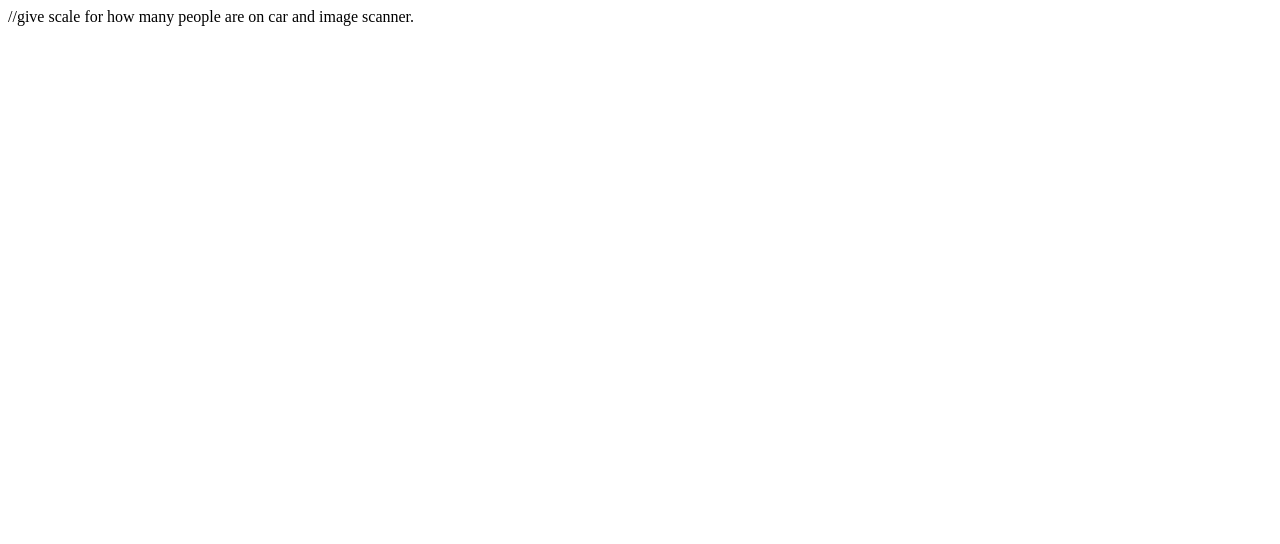
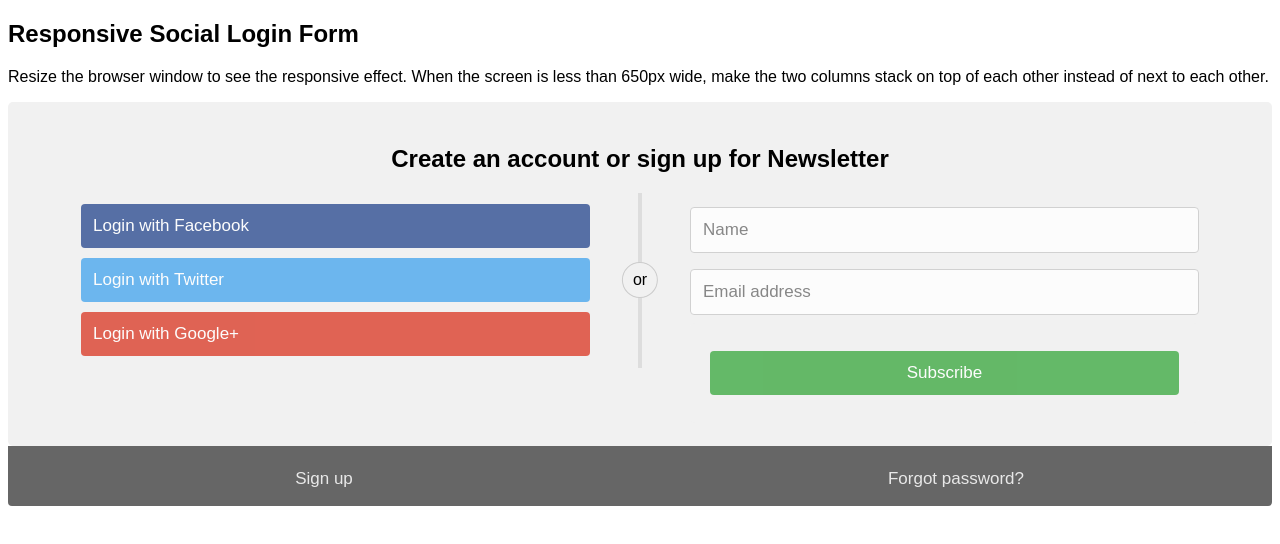
Before and after one commit to DewdLabs/mta-hackathon-team-21-22, a plain HTML site: page Client/login.html in a window 1280 px wide. Drawn offline with Linux system fonts and the light colour scheme.

Commit message:
Added styling for login

```diff
--- /dev/null
+++ b/Client/css/login.css
@@ -0,0 +1,127 @@
+body {
+    font-family: Arial, Helvetica, sans-serif;
+  }
+
+  * {
+    box-sizing: border-box;
+  }
+
+  /* style the container */
+  .container {
+    position: relative;
+    border-radius: 5px;
+    background-color: #f2f2f2;
+    padding: 20px 0 30px 0;
+  }
+
+  /* style inputs and link buttons */
+  input,
+  .btn {
+    width: 100%;
+    padding: 12px;
+    border: none;
+    border-radius: 4px;
+    margin: 5px 0;
+    opacity: 0.85;
+    display: inline-block;
+    font-size: 17px;
+    line-height: 20px;
+    text-decoration: none; /* remove underline from anchors */
+  }
+
+  input:hover,
+  .btn:hover {
+    opacity: 1;
+  }
+
+  /* add appropriate colors to fb, twitter and google buttons */
+  .fb {
+    background-color: #3B5998;
+    color: white;
+  }
+
+  .twitter {
+    background-color: #55ACEE;
+    color: white;
+  }
+
+  .google {
+    background-color: #dd4b39;
+    color: white;
+  }
+
+  /* style the submit button */
+  input[type=submit] {
+    background-color: #4CAF50;
+    color: white;
+    cursor: pointer;
+  }
+
+  input[type=submit]:hover {
+    background-color: #45a049;
+  }
+
+  /* Two-column layout */
+  .col {
+    float: left;
+    width: 50%;
+    margin: auto;
+    padding: 0 50px;
+    margin-top: 6px;
+  }
+
+  /* Clear floats after the columns */
+  .row:after {
+    content: "";
+    display: table;
+    clear: both;
+  }
+
+  /* vertical line */
+  .vl {
+    position: absolute;
+    left: 50%;
+    transform: translate(-50%);
+    border: 2px solid #ddd;
+    height: 175px;
+  }
+
+  /* text inside the vertical line */
+  .vl-innertext {
+    position: absolute;
+    top: 50%;
+    transform: translate(-50%, -50%);
+    background-color: #f1f1f1;
+    border: 1px solid #ccc;
+    border-radius: 50%;
+    padding: 8px 10px;
+  }
+
+  /* hide some text on medium and large screens */
+  .hide-md-lg {
+    display: none;
+  }
+
+  /* bottom container */
+  .bottom-container {
+    text-align: center;
+    background-color: #666;
+    border-radius: 0px 0px 4px 4px;
+  }
+
+  /* Responsive layout - when the screen is less than 650px wide, make the two columns stack on top of each other instead of next to each other */
+  @media screen and (max-width: 650px) {
+    .col {
+      width: 100%;
+      margin-top: 0;
+    }
+    /* hide the vertical line */
+    .vl {
+      display: none;
+    }
+    /* show the hidden text on small screens */
+    .hide-md-lg {
+      display: block;
+      text-align: center;
+    }
+  }
--- /dev/null
+++ b/Client/css/newsletter.css
@@ -0,0 +1,32 @@
+form {
+    border: 3px solid #f1f1f1;
+    font-family: Arial;
+  }
+
+  .container {
+    padding: 20px;
+    background-color: #f1f1f1;
+  }
+
+  input[type=text], input[type=submit] {
+    width: 100%;
+    padding: 12px;
+    margin: 8px 0;
+    display: inline-block;
+    border: 1px solid #ccc;
+    box-sizing: border-box;
+  }
+
+  input[type=checkbox] {
+    margin-top: 16px;
+  }
+
+  input[type=submit] {
+    background-color: #4CAF50;
+    color: white;
+    border: none;
+  }
+
+  input[type=submit]:hover {
+    opacity: 0.8;
+  }
--- a/Client/login.html
+++ b/Client/login.html
@@ -1,11 +1,61 @@
 <!DOCTYPE html>
 <html lang="en">
+
 <head>
     <meta charset="UTF-8">
     <meta name="viewport" content="width=device-width, initial-scale=1.0">
     <title>MTA Space</title>
+    <link rel="stylesheet" href="css/style.css">
+    <link rel="stylesheet" href="css/login.css">
+    <link rel="stylesheet" href="css/newsletter.css">
 </head>
+
 <body>
-    //give scale for how many people are on car and image scanner.
+    <h2>Responsive Social Login Form</h2>
+<p>Resize the browser window to see the responsive effect. When the screen is less than 650px wide, make the two columns stack on top of each other instead of next to each other.</p>
+
+<div class="container">
+  <form action="/action_page.php">
+    <div class="row">
+      <h2 style="text-align:center">Create an account or sign up for Newsletter</h2>
+      <div class="vl">
+        <span class="vl-innertext">or</span>
+      </div>
+
+      <div class="col">
+        <a href="#" class="fb btn">
+          <i class="fa fa-facebook fa-fw"></i> Login with Facebook
+         </a>
+        <a href="#" class="twitter btn">
+          <i class="fa fa-twitter fa-fw"></i> Login with Twitter
+        </a>
+        <a href="#" class="google btn"><i class="fa fa-google fa-fw">
+          </i> Login with Google+
+        </a>
+      </div>
+
+      <div class="col">
+        <input type="text" placeholder="Name" name="name" required>
+        <input type="text" placeholder="Email address" name="mail" required>
+        <div class="container">
+            <input type="submit" value="Subscribe">
+          </div>
+      </div>
+
+    </div>
+  </form>
+</div>
+
+<div class="bottom-container">
+  <div class="row">
+    <div class="col">
+      <a href="#" style="color:white" class="btn">Sign up</a>
+    </div>
+    <div class="col">
+      <a href="#" style="color:white" class="btn">Forgot password?</a>
+    </div>
+  </div>
+</div>
 </body>
+
 </html>
```
Also changed, not shown: Client/index.html (+3 -3 lines), Client/scan.html (+9 -1 lines).
